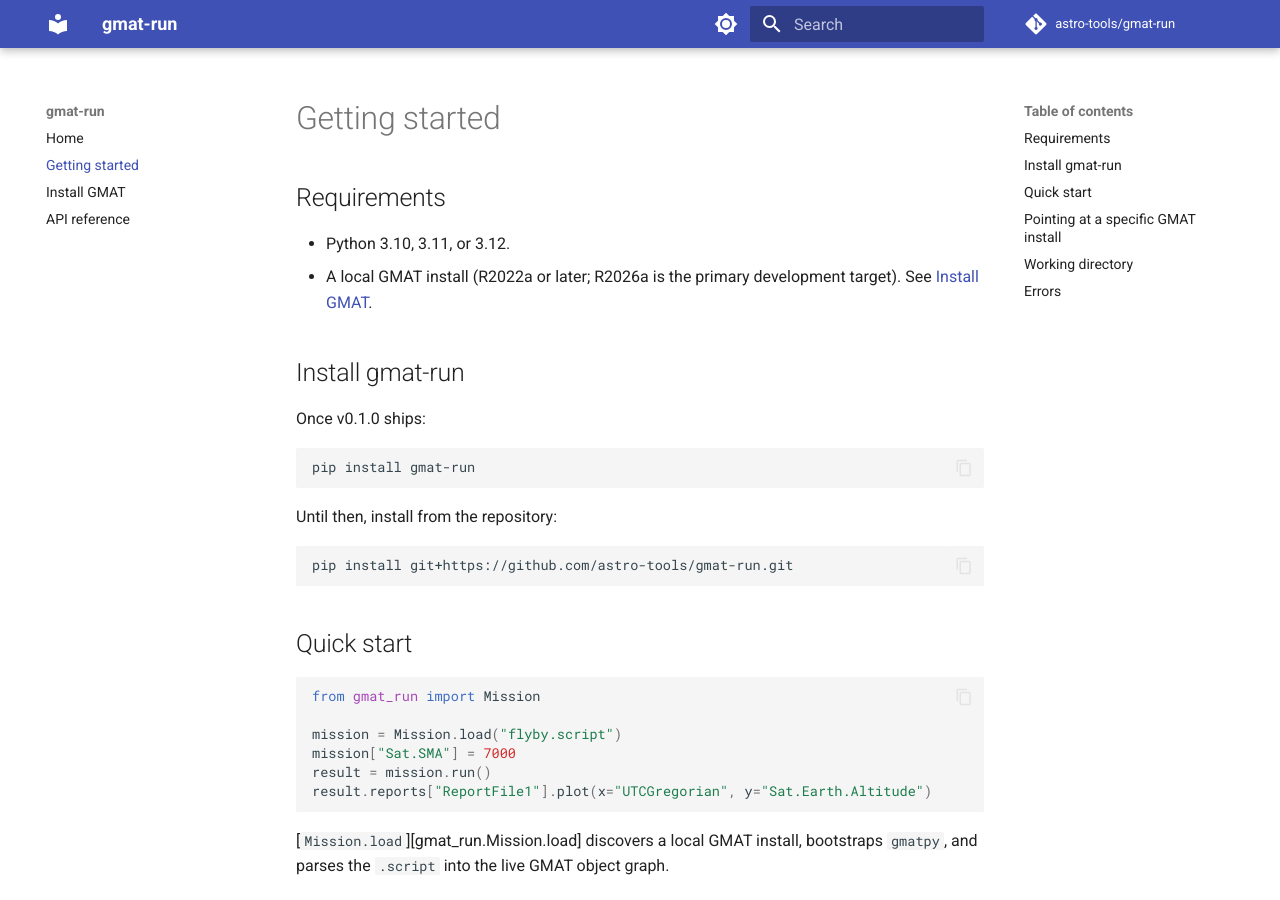
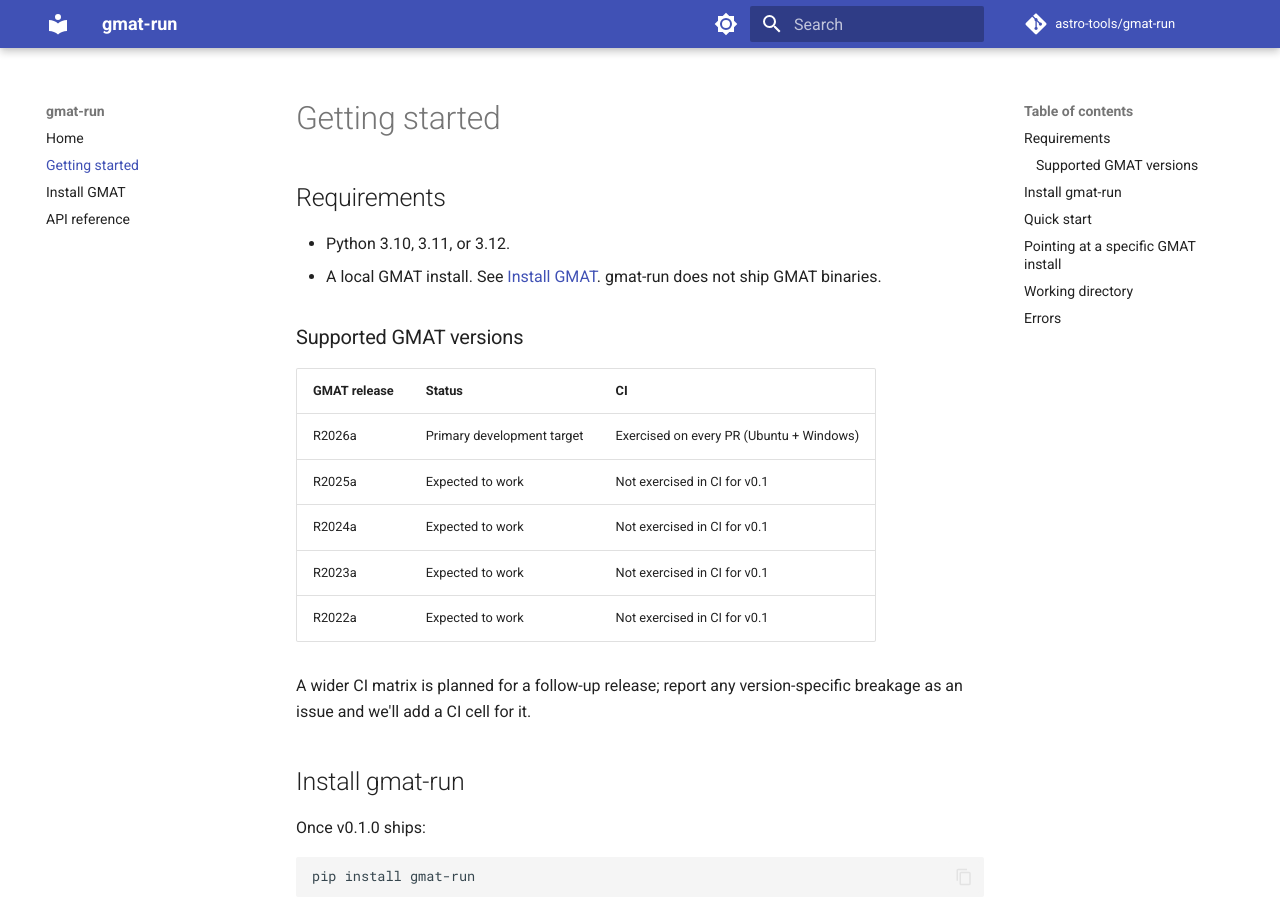
Before and after one commit to astro-tools/gmat-run, an MkDocs documentation site: the page built from docs/getting-started.md, in a window 1280 px wide and 900 px high. Built offline with MkDocs 1.6.1 and Material for MkDocs 9.7.7, drawn with Linux system fonts in a browser that asks for light colours; comment, search, counter and statistics services are not loaded.

Commit message:
Cut v0.1.0: bump version, drop pre-alpha, port version matrix to docs (#34)
- Bump `__version__` and `pyproject.toml` `version` from `0.0.0` to `0.1.0`,
  promote the `Development Status` classifier from `2 - Pre-Alpha` to
  `3 - Alpha`, and update the smoke test pin.
- Drop the "Status: pre-alpha" line from the README and the matching
  `!!! warning "Pre-alpha"` admonition from `docs/index.md`.
- Port the supported-GMAT-versions matrix from the README into
  `docs/getting-started.md`.
- Refresh `uv.lock` for the new project version.

Closes #15

```diff
--- a/docs/getting-started.md
+++ b/docs/getting-started.md
@@ -3,8 +3,21 @@
 ## Requirements
 
 - Python 3.10, 3.11, or 3.12.
-- A local GMAT install (R2022a or later; R2026a is the primary development target).
-  See [Install GMAT](install-gmat.md).
+- A local GMAT install. See [Install GMAT](install-gmat.md). gmat-run does not ship
+  GMAT binaries.
+
+### Supported GMAT versions
+
+| GMAT release | Status                       | CI                                            |
+| ------------ | ---------------------------- | --------------------------------------------- |
+| R2026a       | Primary development target   | Exercised on every PR (Ubuntu + Windows)      |
+| R2025a       | Expected to work             | Not exercised in CI for v0.1                  |
+| R2024a       | Expected to work             | Not exercised in CI for v0.1                  |
+| R2023a       | Expected to work             | Not exercised in CI for v0.1                  |
+| R2022a       | Expected to work             | Not exercised in CI for v0.1                  |
+
+A wider CI matrix is planned for a follow-up release; report any version-specific
+breakage as an issue and we'll add a CI cell for it.
 
 ## Install gmat-run
 
--- a/pyproject.toml
+++ b/pyproject.toml
@@ -4,7 +4,7 @@ build-backend = "hatchling.build"
 
 [project]
 name = "gmat-run"
-version = "0.0.0"
+version = "0.1.0"
 description = "Run GMAT mission scripts from Python and get results as pandas DataFrames."
 readme = "README.md"
 requires-python = ">=3.10"
@@ -13,7 +13,7 @@ license-files = ["LICENSE"]
 authors = [{ name = "Dimitrije Jankovic" }]
 keywords = ["gmat", "astrodynamics", "orbital-mechanics", "mission-analysis", "space"]
 classifiers = [
-  "Development Status :: 2 - Pre-Alpha",
+  "Development Status :: 3 - Alpha",
   "Intended Audience :: Science/Research",
   "License :: OSI Approved :: MIT License",
   "Operating System :: POSIX :: Linux",
--- a/src/gmat_run/__init__.py
+++ b/src/gmat_run/__init__.py
@@ -13,7 +13,7 @@ from gmat_run.mission import Mission
 from gmat_run.results import Results
 from gmat_run.runtime import bootstrap
 
-__version__ = "0.0.0"
+__version__ = "0.1.0"
 
 __all__ = [
     "GmatError",
```
Also changed, not shown: README.md (+0 -2 lines), docs/index.md (+0 -3 lines), 2 other files.
